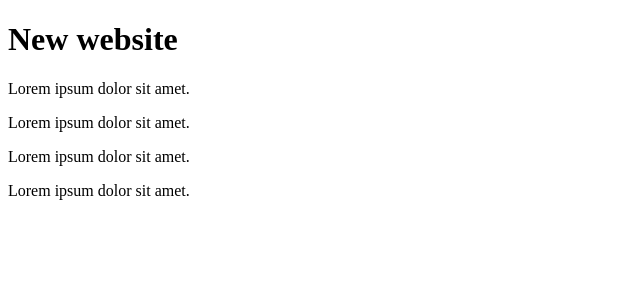
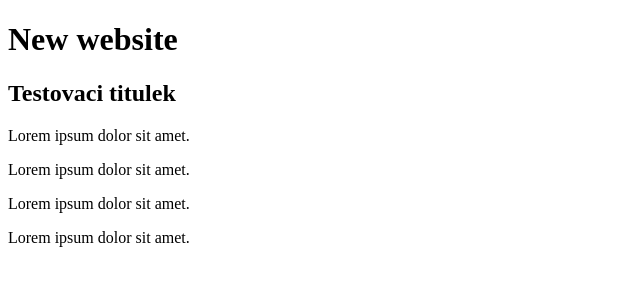
Before and after one commit to Tvorim-Web-od-A-do-Z-2-jaro-2021-Praha/portfolio-projekt-andranistor, a plain HTML site: page index.html in a window 1280 px wide. Shown: the whole page, without its empty margins (0-640 px from the left). Drawn offline with Linux system fonts and the light colour scheme.

Commit message:
Druhy commit

```diff
--- a/index.html
+++ b/index.html
@@ -8,6 +8,7 @@
   </head>
   <body>
     <h1>New website</h1>
+    <h2>Testovaci titulek</h2>
     <p>Lorem ipsum dolor sit amet.</p>
     <p>Lorem ipsum dolor sit amet.</p>
     <p>Lorem ipsum dolor sit amet.</p>
```
